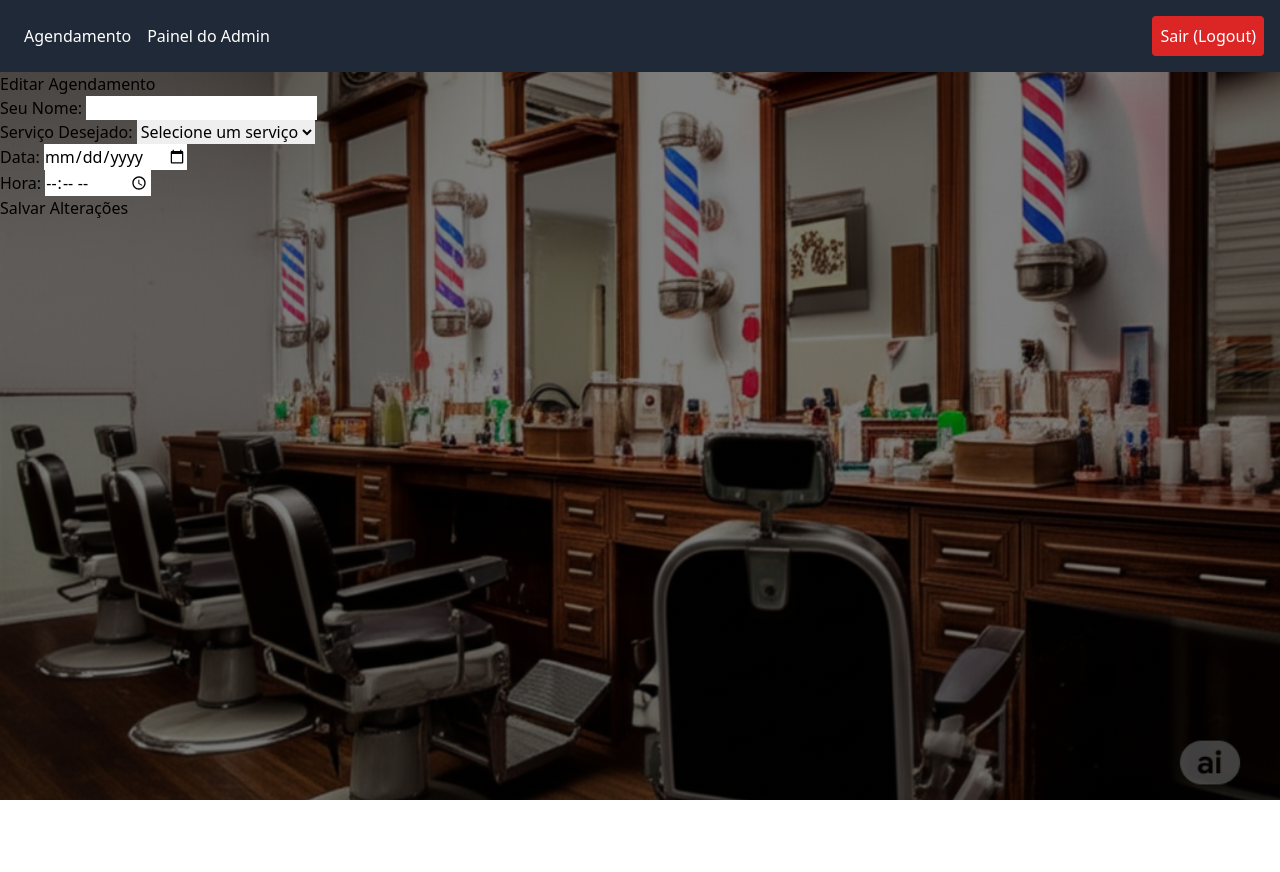
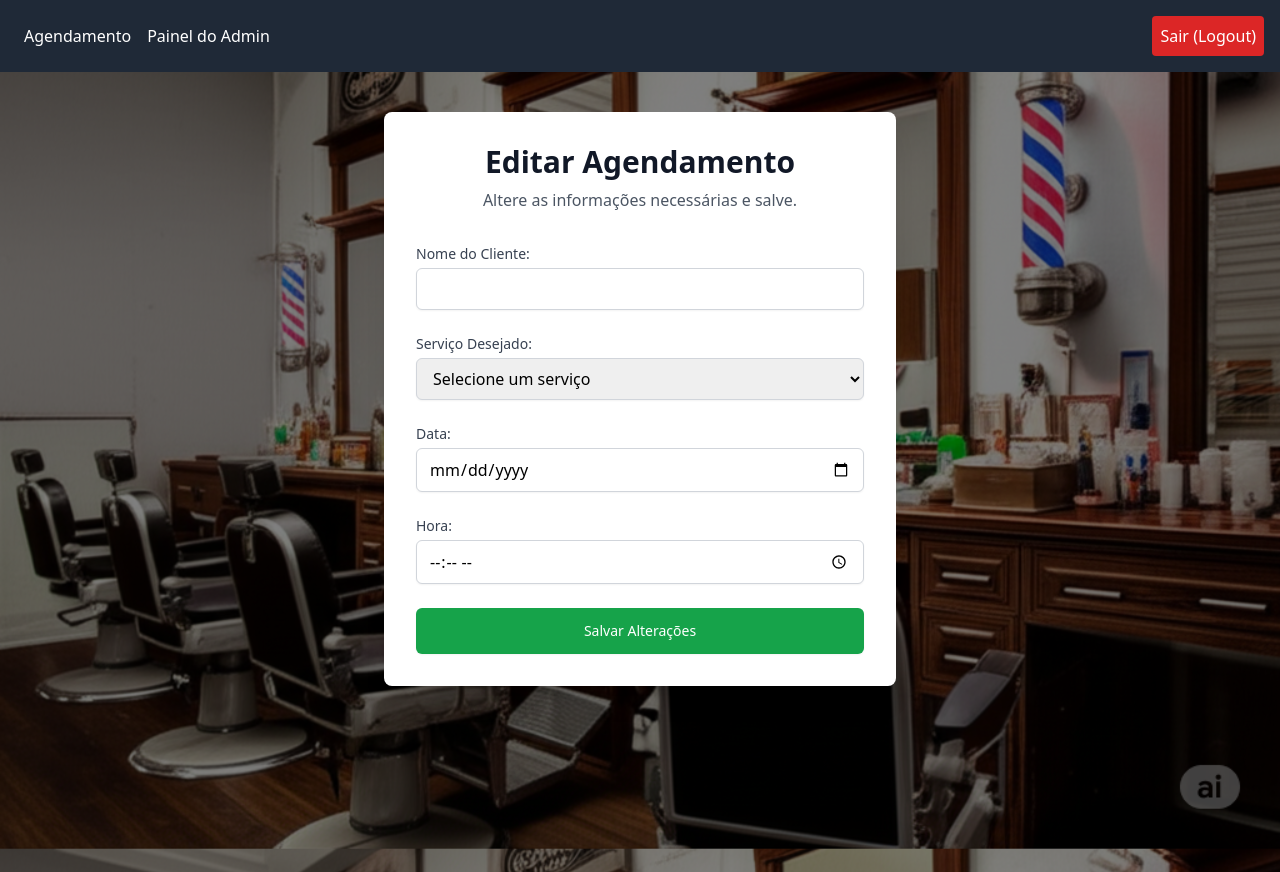
Before and after one commit to WenersonPattresy/barbearia-cta, a React (Vite) app in the folder frontend/: page /admin/edit/1 in a window 1280 px wide. Before the commit the page ends 800 px from the top, so only its background shows below. Built offline with nearby package versions, Linux system fonts and the light colour scheme; no server answers; sample sign-in values are in the browser's storage.

Commit message:
Corrige URLs da API para usar variáveis de ambiente

```diff
--- a/frontend/src/AdminPage.jsx
+++ b/frontend/src/AdminPage.jsx
@@ -1,8 +1,5 @@
-// frontend/src/AdminPage.jsx
-
 import { useState, useEffect } from 'react';
-import { Link } from 'react-router-dom'; // Precisamos do Link para o botão de Editar
-import './index.css'; // Usamos o index.css para o Tailwind
+import { Link } from 'react-router-dom';
 
 function AdminPage() {
   const [appointments, setAppointments] = useState([]);
@@ -28,7 +25,7 @@ function AdminPage() {
       return;
     }
     try {
-      const response = await fetch(`http://localhost:3001/api/appointments/${appointmentId}`, {
+      const response = await fetch(`${import.meta.env.VITE_API_URL}/api/appointments/${appointmentId}`, {
         method: 'DELETE',
       });
       const result = await response.json();
@@ -45,7 +42,7 @@ function AdminPage() {
   };
 
   return (
-    <div className="min-h-screen flex flex-col items-center p-4 font-sans">
+    <div className="min-h-screen p-8 font-sans">
       <header className="text-center mb-8">
         <h1 className="text-3xl font-bold text-gray-900">Painel do Administrador</h1>
         <p className="text-gray-600 mt-2">Lista de todos os agendamentos marcados.</p>
@@ -57,10 +54,10 @@ function AdminPage() {
               appointments.map((app) => (
                 <li key={app.id} className="flex justify-between items-center p-4 border rounded-lg hover:bg-gray-50">
                   <span className="text-gray-800">
-                    <strong>{app.date} às {app.time}</strong> - {app.name} ({app.service})
+                    <strong>{new Date(app.date).toLocaleDateString('pt-BR', {timeZone: 'UTC'})} às {app.time}</strong> - {app.name} ({app.service})
                   </span>
                   <div className="flex space-x-2">
-                    <Link to={`/admin/edit/${app.id}`} className="px-3 py-1 text-sm text-white bg-blue-600 hover:bg-blue-700 rounded">Editar</Link>
+                    <Link to={`/admin/edit/${app.id}`} className="px-3 py-1 text-sm text-white bg-blue-600 hover:bg-blue-700 rounded no-underline">Editar</Link>
                     <button onClick={() => handleDelete(app.id)} className="px-3 py-1 text-sm text-white bg-red-600 hover:bg-red-700 rounded">Excluir</button>
                   </div>
                 </li>
@@ -75,5 +72,4 @@ function AdminPage() {
   );
 }
 
-// ESTA É A LINHA CRUCIAL QUE PROVAVELMENTE ESTÁ FALTANDO
 export default AdminPage;
--- a/frontend/src/AppointmentForm.jsx
+++ b/frontend/src/AppointmentForm.jsx
@@ -1,6 +1,4 @@
-// frontend/src/AppointmentForm.jsx
-
-import { useState, useEffect } from 'react';
+import { useState, useEffect, useCallback } from 'react';
 
 function AppointmentForm() {
   const [name, setName] = useState('');
@@ -11,12 +9,10 @@ function AppointmentForm() {
 
   const availableTimeSlots = [ '09:00', '09:30', '10:00', '10:30', '11:00', '11:30', '12:00', '14:00', '14:30', '15:00', '15:30', '16:00', '16:30', '17:00' ];
 
-  useEffect(() => {
-    if (date) {
-      setTime('');
-      const fetchBookedTimes = async () => {
+  const fetchBookedTimes = useCallback(async (selectedDate) => {
+    if (!selectedDate) return;
     try {
-          const response = await fetch(`${import.meta.env.VITE_API_URL}/api/appointments`);
+      const response = await fetch(`${import.meta.env.VITE_API_URL}/api/booked-times/${selectedDate}`);
       const result = await response.json();
       if (result.success) {
         setBookedTimes(result.data);
@@ -24,16 +20,18 @@ function AppointmentForm() {
     } catch (error) {
       console.error("Erro ao buscar horários ocupados:", error);
     }
-      };
-      fetchBookedTimes();
-    }
-  }, [date]);
+  }, []);
+
+  useEffect(() => {
+    setTime('');
+    fetchBookedTimes(date);
+  }, [date, fetchBookedTimes]);
 
   const handleScheduleSubmit = async (event) => {
     event.preventDefault();
     const appointmentData = { name, service, date, time };
     try {
-      const response = await fetch('http://localhost:3001/api/schedule', {
+      const response = await fetch(`${import.meta.env.VITE_API_URL}/api/schedule`, {
         method: 'POST',
         headers: { 'Content-Type': 'application/json' },
         body: JSON.stringify(appointmentData),
@@ -42,7 +40,7 @@ function AppointmentForm() {
       if (response.ok) {
         alert(`Agendamento confirmado!`);
         setName(''); setService(''); setDate(''); setTime('');
-        setBookedTimes([...bookedTimes, time]);
+        fetchBookedTimes(date);
       } else {
         alert(`Erro: ${result.message}`);
       }
@@ -53,87 +51,43 @@ function AppointmentForm() {
   };
 
   return (
-    // Aplicando classes de container, cor de fundo, e centralização
     <div className="min-h-screen flex flex-col items-center p-4 font-sans">
-      {/* Container principal do formulário com sombra e bordas arredondadas */}
       <div className="w-full max-w-lg bg-white rounded-lg shadow-xl p-8 mt-6">
         <header className="text-center mb-8">
           <h1 className="text-3xl font-bold text-gray-900">Agende seu Horário</h1>
-          <p className="text-gray-600 mt-2">Preencha as informações abaixo para marcar seu compromisso.</p>
+          <p className="text-gray-600 mt-2">Preencha as informações abaixo.</p>
         </header>
-
         <main>
-          {/* Formulário com espaçamento entre os grupos de campos */}
           <form className="space-y-6" onSubmit={handleScheduleSubmit}>
-
-            {/* Grupo de campo (Label + Input) */}
             <div>
               <label htmlFor="name" className="block text-sm font-medium text-gray-700 mb-1">Seu Nome:</label>
-              <input
-                type="text"
-                id="name"
-                className="block w-full px-3 py-2 border border-gray-300 rounded-md shadow-sm placeholder-gray-400 focus:outline-none focus:ring-indigo-500 focus:border-indigo-500"
-                placeholder="Digite seu nome completo"
-                value={name}
-                onChange={(e) => setName(e.target.value)}
-                required
-              />
+              <input type="text" id="name" className="block w-full px-3 py-2 border border-gray-300 rounded-md shadow-sm" value={name} onChange={(e) => setName(e.target.value)} required />
             </div>
-
             <div>
               <label htmlFor="service" className="block text-sm font-medium text-gray-700 mb-1">Serviço Desejado:</label>
-              <select
-                id="service"
-                className="block w-full px-3 py-2 border border-gray-300 rounded-md shadow-sm focus:outline-none focus:ring-indigo-500 focus:border-indigo-500"
-                value={service}
-                onChange={(e) => setService(e.target.value)}
-                required
-              >
+              <select id="service" className="block w-full px-3 py-2 border border-gray-300 rounded-md shadow-sm" value={service} onChange={(e) => setService(e.target.value)} required>
                 <option value="">Selecione um serviço</option>
                 <option value="corte-cabelo">Corte de Cabelo</option>
                 <option value="barba">Barba</option>
                 <option value="corte-barba">Corte + Barba</option>
               </select>
             </div>
-
             <div>
               <label htmlFor="date" className="block text-sm font-medium text-gray-700 mb-1">Data:</label>
-              <input
-                type="date"
-                id="date"
-                className="block w-full px-3 py-2 border border-gray-300 rounded-md shadow-sm focus:outline-none focus:ring-indigo-500 focus:border-indigo-500"
-                value={date}
-                onChange={(e) => setDate(e.target.value)}
-                required
-              />
+              <input type="date" id="date" className="block w-full px-3 py-2 border border-gray-300 rounded-md shadow-sm" value={date} onChange={(e) => setDate(e.target.value)} required />
             </div>
-
             <div>
               <label htmlFor="time" className="block text-sm font-medium text-gray-700 mb-1">Hora:</label>
-              <select
-                id="time"
-                className="block w-full px-3 py-2 border border-gray-300 rounded-md shadow-sm focus:outline-none focus:ring-indigo-500 focus:border-indigo-500 disabled:bg-gray-200"
-                value={time}
-                onChange={(e) => setTime(e.target.value)}
-                required
-                disabled={!date}
-              >
+              <select id="time" className="block w-full px-3 py-2 border border-gray-300 rounded-md shadow-sm disabled:bg-gray-200" value={time} onChange={(e) => setTime(e.target.value)} required disabled={!date} >
                 <option value="">Selecione um horário</option>
                 {availableTimeSlots.map(slot => (
-                  <option
-                    key={slot}
-                    value={slot}
-                    disabled={bookedTimes.includes(slot)}
-                    className="disabled:text-gray-400"
-                  >
+                  <option key={slot} value={slot} disabled={bookedTimes.includes(slot)} className="disabled:text-gray-400" >
                     {slot} {bookedTimes.includes(slot) ? '(Ocupado)' : ''}
                   </option>
                 ))}
               </select>
             </div>
-
-            {/* Botão com estilo de fundo, texto, e efeito hover */}
-            <button type="submit" className="w-full flex justify-center py-3 px-4 border border-transparent rounded-md shadow-sm text-sm font-medium text-white bg-indigo-600 hover:bg-indigo-700 focus:outline-none focus:ring-2 focus:ring-offset-2 focus:ring-indigo-500">
+            <button type="submit" className="w-full flex justify-center py-3 px-4 border border-transparent rounded-md shadow-sm text-sm font-medium text-white bg-indigo-600 hover:bg-indigo-700">
               Agendar Agora
             </button>
           </form>
--- a/frontend/src/EditAppointmentPage.jsx
+++ b/frontend/src/EditAppointmentPage.jsx
@@ -1,24 +1,20 @@
-// frontend/src/EditAppointmentPage.jsx
-
 import { useState, useEffect } from 'react';
 import { useParams, useNavigate } from 'react-router-dom';
 
 function EditAppointmentPage() {
-  // Hooks para pegar o ID da URL e para navegar entre páginas
   const { id } = useParams();
   const navigate = useNavigate();
 
-  // Estados para os campos do formulário
   const [name, setName] = useState('');
   const [service, setService] = useState('');
   const [date, setDate] = useState('');
   const [time, setTime] = useState('');
+  const [isLoading, setIsLoading] = useState(true);
 
-  // useEffect para buscar os dados do agendamento quando a página carrega
   useEffect(() => {
     const fetchAppointmentData = async () => {
       try {
-        const response = await fetch(`${import.meta.env.VITE_API_URL}/api/appointments`);
+        const response = await fetch(`${import.meta.env.VITE_API_URL}/api/appointments/${id}`);
         const result = await response.json();
         if (result.success) {
           const { name, service, date, time } = result.data;
@@ -26,29 +22,32 @@ function EditAppointmentPage() {
           setService(service);
           setDate(date);
           setTime(time);
+        } else {
+            alert(result.message);
+            navigate('/admin');
         }
       } catch (error) {
         console.error("Erro ao buscar dados do agendamento:", error);
+      } finally {
+        setIsLoading(false);
       }
     };
     fetchAppointmentData();
-  }, [id]); // Roda sempre que o ID na URL mudar
+  }, [id, navigate]);
 
   const handleUpdateSubmit = async (event) => {
     event.preventDefault();
     const updatedData = { name, service, date, time };
-
     try {
-      const response = await fetch(`http://localhost:3001/api/appointments/${id}`, {
+      const response = await fetch(`${import.meta.env.VITE_API_URL}/api/appointments/${id}`, {
         method: 'PUT',
         headers: { 'Content-Type': 'application/json' },
         body: JSON.stringify(updatedData),
       });
-
       const result = await response.json();
       if (response.ok) {
         alert(result.message);
-        navigate('/admin'); // Volta para a página de admin após o sucesso
+        navigate('/admin');
       } else {
         alert(`Erro ao atualizar: ${result.message}`);
       }
@@ -57,19 +56,46 @@ function EditAppointmentPage() {
     }
   };
 
+  if (isLoading) {
+    return <div className="App"><h1>Carregando dados do agendamento...</h1></div>;
+  }
+
   return (
-    <div className="App">
-      <header><h1>Editar Agendamento</h1></header>
-      <main>
-        <form className="schedule-form" onSubmit={handleUpdateSubmit}>
-          {/* Os inputs são os mesmos do formulário de criação */}
-          <div className="form-group"> <label htmlFor="name">Seu Nome:</label> <input type="text" id="name" value={name} onChange={(e) => setName(e.target.value)} required /> </div>
-          <div className="form-group"> <label htmlFor="service">Serviço Desejado:</label> <select id="service" value={service} onChange={(e) => setService(e.target.value)} required> <option value="">Selecione um serviço</option> <option value="corte-cabelo">Corte de Cabelo</option> <option value="barba">Barba</option> <option value="corte-barba">Corte + Barba</option> </select> </div>
-          <div className="form-group"> <label htmlFor="date">Data:</label> <input type="date" id="date" value={date} onChange={(e) => setDate(e.target.value)} required /> </div>
-          <div className="form-group"> <label htmlFor="time">Hora:</label> <input type="time" id="time" value={time} onChange={(e) => setTime(e.target.value)} required /> </div>
-          <button type="submit">Salvar Alterações</button>
-        </form>
-      </main>
+    <div className="min-h-screen flex flex-col items-center p-4 font-sans">
+      <div className="w-full max-w-lg bg-white rounded-lg shadow-xl p-8 mt-6">
+        <header className="text-center mb-8">
+            <h1 className="text-3xl font-bold text-gray-900">Editar Agendamento</h1>
+            <p className="text-gray-600 mt-2">Altere as informações necessárias e salve.</p>
+        </header>
+        <main>
+          <form className="space-y-6" onSubmit={handleUpdateSubmit}>
+            <div>
+              <label htmlFor="name" className="block text-sm font-medium text-gray-700 mb-1">Nome do Cliente:</label>
+              <input type="text" id="name" className="block w-full px-3 py-2 border border-gray-300 rounded-md shadow-sm" value={name} onChange={(e) => setName(e.target.value)} required />
+            </div>
+            <div>
+              <label htmlFor="service" className="block text-sm font-medium text-gray-700 mb-1">Serviço Desejado:</label>
+              <select id="service" className="block w-full px-3 py-2 border border-gray-300 rounded-md shadow-sm" value={service} onChange={(e) => setService(e.target.value)} required>
+                <option value="">Selecione um serviço</option>
+                <option value="corte-cabelo">Corte de Cabelo</option>
+                <option value="barba">Barba</option>
+                <option value="corte-barba">Corte + Barba</option>
+              </select>
+            </div>
+            <div>
+              <label htmlFor="date" className="block text-sm font-medium text-gray-700 mb-1">Data:</label>
+              <input type="date" id="date" className="block w-full px-3 py-2 border border-gray-300 rounded-md shadow-sm" value={date} onChange={(e) => setDate(e.target.value)} required />
+            </div>
+            <div>
+              <label htmlFor="time" className="block text-sm font-medium text-gray-700 mb-1">Hora:</label>
+              <input type="time" id="time" className="block w-full px-3 py-2 border border-gray-300 rounded-md shadow-sm" value={time} onChange={(e) => setTime(e.target.value)} required />
+            </div>
+            <button type="submit" className="w-full flex justify-center py-3 px-4 border border-transparent rounded-md shadow-sm text-sm font-medium text-white bg-green-600 hover:bg-green-700">
+              Salvar Alterações
+            </button>
+          </form>
+        </main>
+      </div>
     </div>
   );
 }
```
Lines whose indentation alone changed are shown as unchanged.
